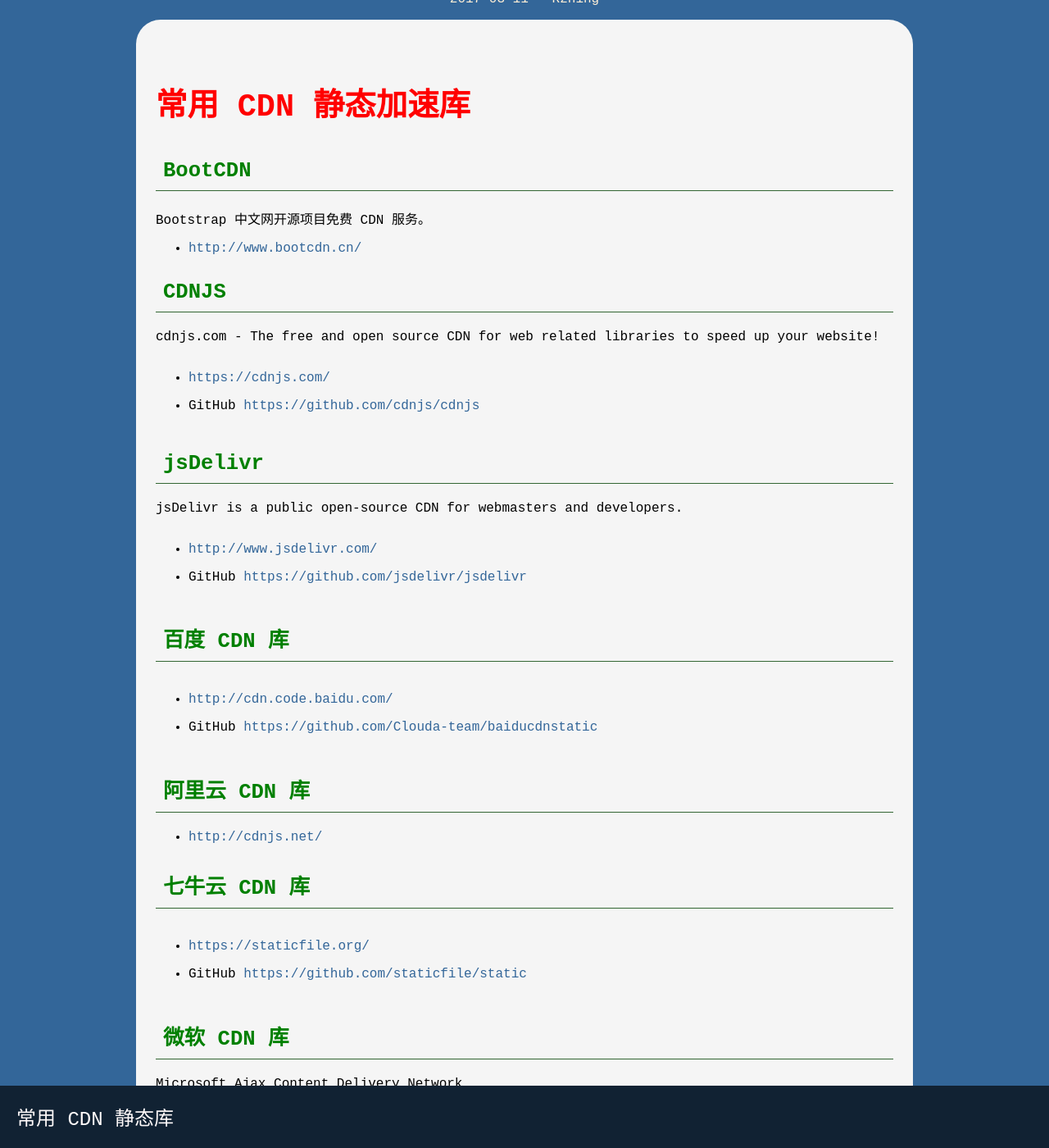
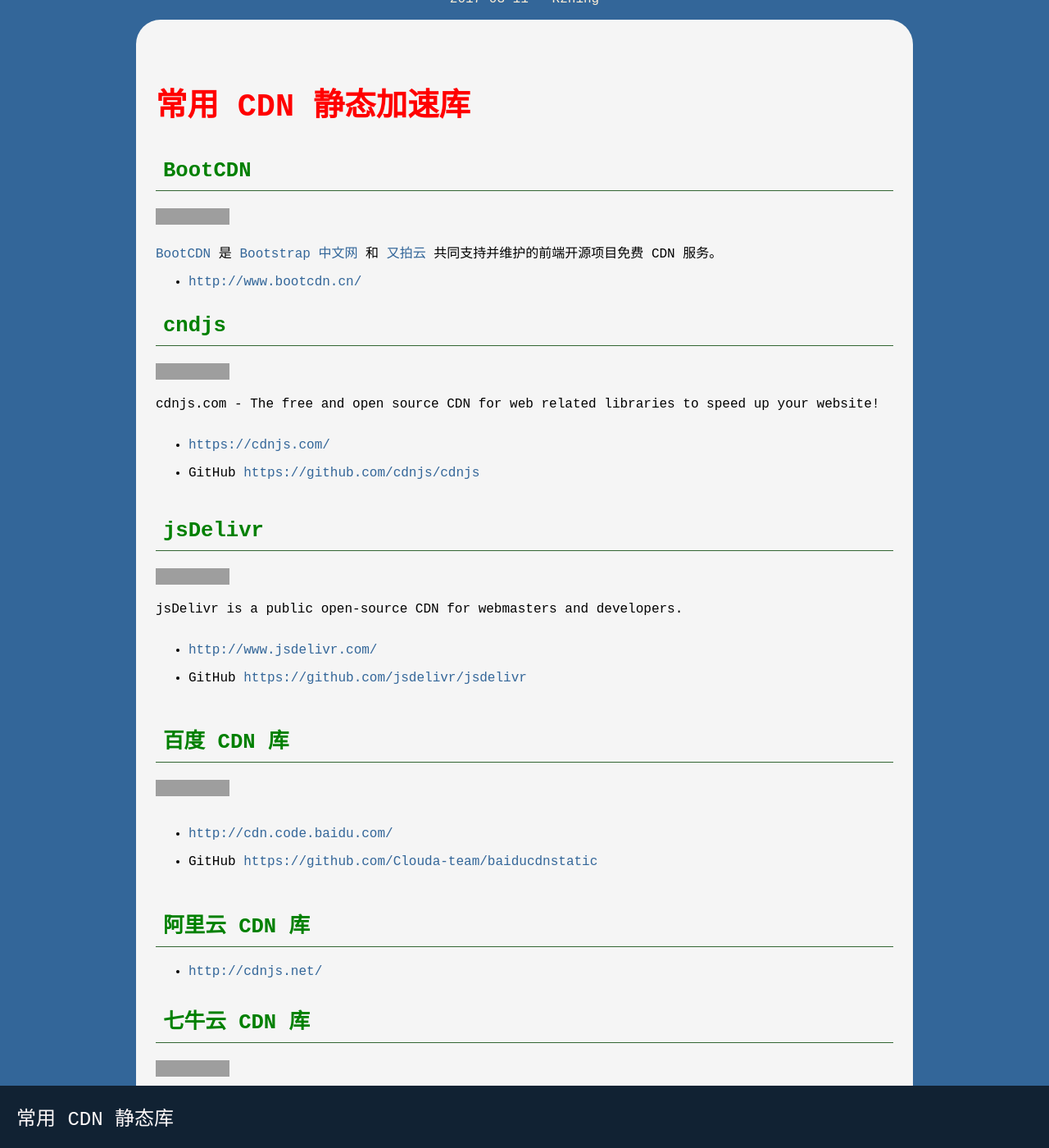
Before and after one commit to rzning/blog-2017, a Jekyll site: the page built from _posts/2017-03-11-public-cdn.md, in a window 1280 px wide and 1400 px high, scrolled down 232 px. Shown: the whole window at 82% size. Built offline with Jekyll 4.4.1, drawn with Linux system fonts in a browser that asks for light colours; some of the changed text lies outside the part shown; grey boxes are pictures that could not be loaded.

Commit message:
Updated : blog `cdn.md`

```diff
--- a/_posts/2017-03-11-public-cdn.md
+++ b/_posts/2017-03-11-public-cdn.md
@@ -13,12 +13,16 @@
 
 ## BootCDN
 
-Bootstrap 中文网开源项目免费 CDN 服务。
+<iframe src="https://ghbtns.com/github-btn.html?user=bootcdn&repo=cdnjs&type=star&count=true" frameborder="0" scrolling="0" width="160px" height="20px"></iframe>
+
+[BootCDN](http://www.bootcdn.cn/) 是 [Bootstrap 中文网](http://www.bootcss.com/) 和 [又拍云](https://www.upyun.com/) 共同支持并维护的前端开源项目免费 CDN 服务。
 
 - <http://www.bootcdn.cn/>
 
 
-## CDNJS
+## cndjs
+
+<iframe src="https://ghbtns.com/github-btn.html?user=cdnjs&repo=cdnjs&type=star&count=true" frameborder="0" scrolling="0" width="160px" height="20px"></iframe>
 
 cdnjs.com - The free and open source CDN for web related libraries to speed up your website!
 
@@ -28,6 +32,8 @@
 
 ## jsDelivr
 
+<iframe src="https://ghbtns.com/github-btn.html?user=jsdelivr&repo=jsdelivr&type=star&count=true" frameborder="0" scrolling="0" width="160px" height="20px"></iframe>
+
 jsDelivr is a public open-source CDN for webmasters and developers.
 
 - <http://www.jsdelivr.com/>
@@ -36,6 +42,8 @@
 
 
 ## 百度 CDN 库
+
+<iframe src="https://ghbtns.com/github-btn.html?user=Clouda-team&repo=baiducdnstatic&type=star&count=true" frameborder="0" scrolling="0" width="160px" height="20px"></iframe>
 
 - <http://cdn.code.baidu.com/>
 
@@ -47,6 +55,8 @@
 
 
 ## 七牛云 CDN 库
+
+<iframe src="https://ghbtns.com/github-btn.html?user=staticfile&repo=static&type=star&count=true" frameborder="0" scrolling="0" width="160px" height="20px"></iframe>
 
 - <https://staticfile.org/>
 
@@ -67,7 +77,9 @@
 - <http://lib.sinaapp.com/>
 
 
-## 又拍云JS库加速服务
+## 又拍云 CDN 库
+
+又拍云常用 JavaScript 库加速服务
 
 - <http://jscdn.upai.com/>
 
```
Also changed, not shown: other parts of _posts/2017-03-11-public-cdn.md (+3 -1 lines).
